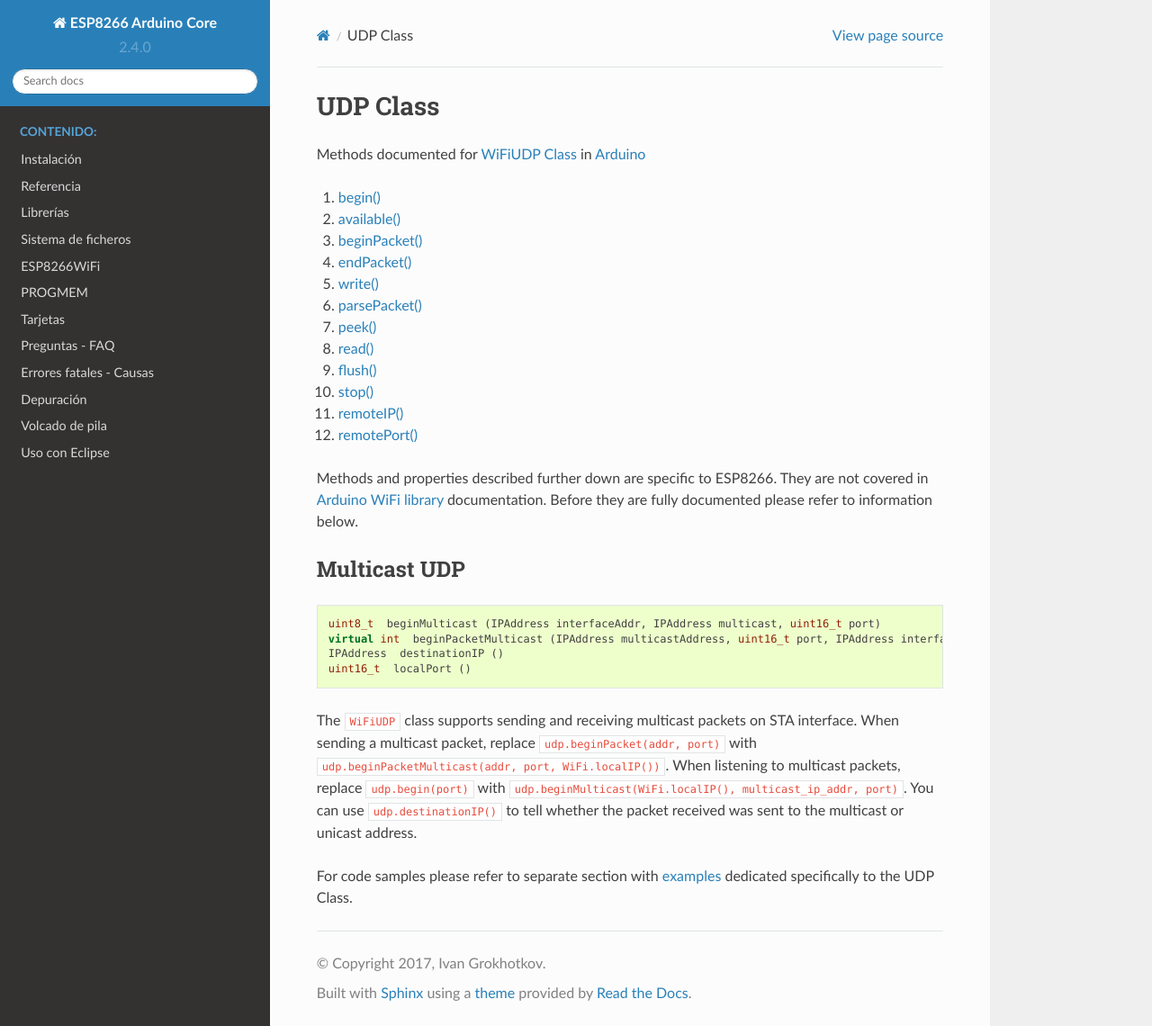
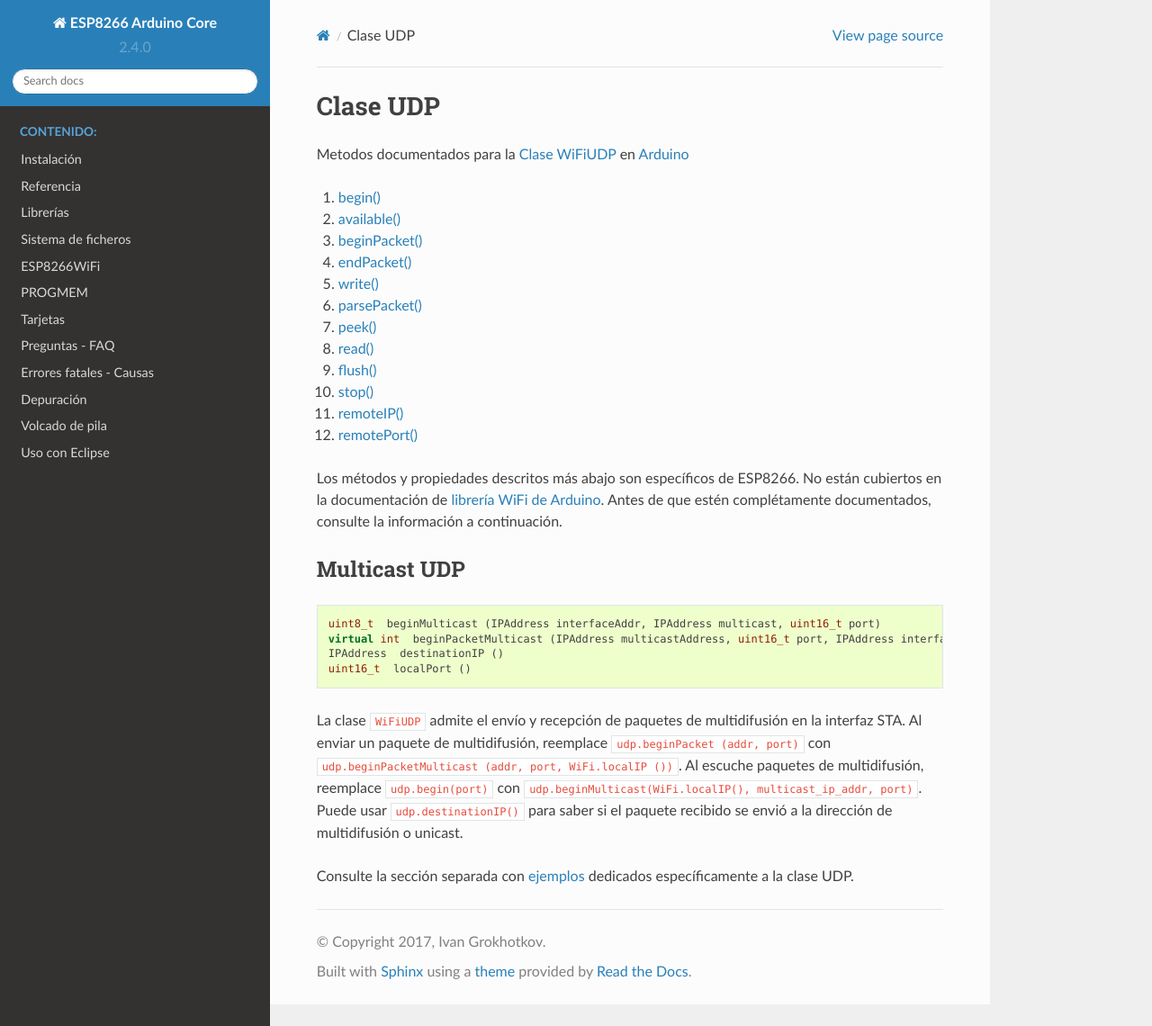
Before and after one commit to lrmoreno007/ESP8266-Arduino-Spanish, a Sphinx documentation site: the page built from doc/esp8266wifi/udp-class.rst, in a window 1280 px wide and 1140 px high. Shown: the whole window at 90% size. Built offline with Sphinx 7.4.7 and the Read the Docs theme 2.0.0, drawn with Linux system fonts in a browser that asks for light colours; pages that are not in the unit, such as notebooks, are missing from menus.

Commit message:
Update udp-class.rst

```diff
--- a/doc/esp8266wifi/udp-class.rst
+++ b/doc/esp8266wifi/udp-class.rst
@@ -1,9 +1,7 @@
-:orphan:
-
-UDP Class
+Clase UDP
 ---------
 
-Methods documented for `WiFiUDP Class <https://www.arduino.cc/en/Reference/WiFiUDPConstructor>`__ in `Arduino <https://github.com/arduino/Arduino>`__
+Metodos documentados para la `Clase WiFiUDP <https://www.arduino.cc/en/Reference/WiFiUDPConstructor>`__ en `Arduino <https://github.com/arduino/Arduino>`__
 
 1.  `begin() <https://www.arduino.cc/en/Reference/WiFiUDPBegin>`__
 2.  `available() <https://www.arduino.cc/en/Reference/WiFiUDPAvailable>`__
@@ -18,8 +16,7 @@ Methods documented for `WiFiUDP Class <https://www.arduino.cc/en/Reference/WiFiU
 11. `remoteIP() <https://www.arduino.cc/en/Reference/WiFiUDPRemoteIP>`__
 12. `remotePort() <https://www.arduino.cc/en/Reference/WiFiUDPRemotePort>`__
 
-Methods and properties described further down are specific to ESP8266.
-They are not covered in `Arduino WiFi library <https://www.arduino.cc/en/Reference/WiFi>`__ documentation. Before they are fully documented please refer to information below.
+Los métodos y propiedades descritos más abajo son específicos de ESP8266. No están cubiertos en la documentación de `librería WiFi de Arduino <https://www.arduino.cc/en/Reference/WiFi>`__. Antes de que estén complétamente documentados, consulte la información a continuación.
 
 Multicast UDP
 ~~~~~~~~~~~~~
@@ -31,6 +28,6 @@ Multicast UDP
     IPAddress  destinationIP ()
     uint16_t  localPort ()
 
-The ``WiFiUDP`` class supports sending and receiving multicast packets on STA interface. When sending a multicast packet, replace ``udp.beginPacket(addr, port)`` with ``udp.beginPacketMulticast(addr, port, WiFi.localIP())``. When listening to multicast packets, replace ``udp.begin(port)`` with ``udp.beginMulticast(WiFi.localIP(), multicast_ip_addr, port)``. You can use ``udp.destinationIP()`` to tell whether the packet received was sent to the multicast or unicast address.
+La clase ``WiFiUDP`` admite el envío y recepción de paquetes de multidifusión en la interfaz STA. Al enviar un paquete de multidifusión, reemplace ``udp.beginPacket (addr, port)`` con ``udp.beginPacketMulticast (addr, port, WiFi.localIP ())``. Al escuche paquetes de multidifusión, reemplace ``udp.begin(port)`` con ``udp.beginMulticast(WiFi.localIP(), multicast_ip_addr, port)``. Puede usar ``udp.destinationIP()`` para saber si el paquete recibido se envió a la dirección de multidifusión o unicast.
 
-For code samples please refer to separate section with :doc:`examples <udp-examples>` dedicated specifically to the UDP Class.
+Consulte la sección separada con `ejemplos <udp-examples.rst>`__ dedicados específicamente a la clase UDP.
```
